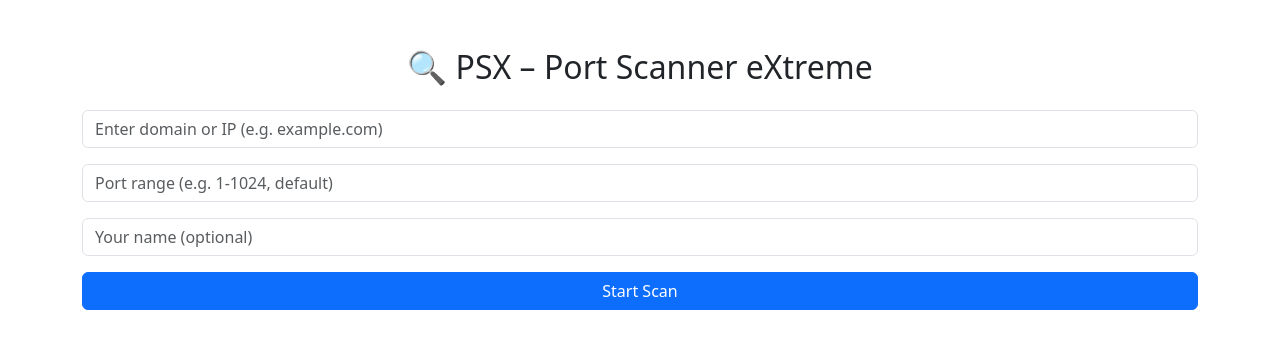
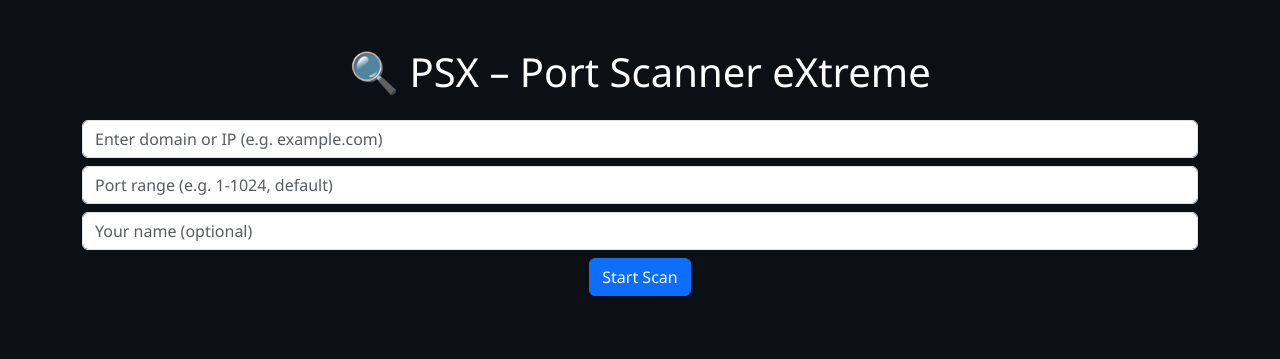
Before and after one commit to RishabSolemn/PSX, a Flask app: page / in a window 1280 px wide. Shown: the top 359 px of the page. Run offline with Flask 3, Linux system fonts and the light colour scheme.

Commit message:
Update index.html

```diff
--- a/templates/index.html
+++ b/templates/index.html
@@ -4,53 +4,82 @@
   <meta charset="UTF-8" />
   <meta name="viewport" content="width=device-width, initial-scale=1.0"/>
   <title>PSX – Port Scanner eXtreme</title>
-  <link href="https://cdn.jsdelivr.net/npm/bootstrap@5.3.3/dist/css/bootstrap.min.css" rel="stylesheet" />
+  <link href="https://cdn.jsdelivr.net/npm/bootstrap@5.3.3/dist/css/bootstrap.min.css" rel="stylesheet"/>
   <link rel="stylesheet" href="{{ url_for('static', filename='css/style.css') }}">
+  <style>
+    body {
+      background-color: #0c0f13;
+      color: white;
+      font-family: 'Segoe UI', sans-serif;
+    }
+    .modal-backdrop-premium {
+      position: fixed;
+      top: 0; left: 0; right: 0; bottom: 0;
+      background-color: rgba(0, 0, 0, 0.7);
+      backdrop-filter: blur(8px);
+      z-index: 1040;
+      display: flex;
+      align-items: center;
+      justify-content: center;
+    }
+    .popup-card-premium {
+      background: #1e1f26;
+      padding: 30px;
+      border-radius: 15px;
+      box-shadow: 0 0 30px rgba(0,255,255,0.2);
+      color: #fff;
+      text-align: center;
+      max-width: 400px;
+      width: 90%;
+    }
+    .popup-card-premium button {
+      min-width: 100px;
+    }
+  </style>
 </head>
 <body>
+  <div class="container py-5">
+    <h1 class="text-center mb-4">🔍 PSX – Port Scanner eXtreme</h1>
 
-<div class="scanner-container container py-5">
-  <h2 class="text-center mb-4">🔍 PSX – Port Scanner eXtreme</h2>
-  <form id="scanForm" class="mb-4">
-    <div class="mb-3">
-      <input type="text" id="host" class="form-control" placeholder="Enter domain or IP (e.g. example.com)" required />
+    <form id="scanForm" method="POST" action="/scan" class="text-center">
+      <input type="text" name="target" placeholder="Enter domain or IP (e.g. example.com)" class="form-control mb-2" required>
+      <input type="text" name="ports" placeholder="Port range (e.g. 1-1024, default)" class="form-control mb-2" required>
+      <input type="text" name="username" placeholder="Your name (optional)" class="form-control mb-2">
+      <button id="startScanBtn" type="submit" class="btn btn-primary">Start Scan</button>
+    </form>
+
+    <!-- Permission Modal -->
+    <div id="scanPermissionModal" class="modal-backdrop-premium" style="display: none;">
+      <div class="popup-card-premium">
+        <h4 class="mb-3">Permission Required</h4>
+        <p>Are you 16 years or older and do you have permission to scan this domain?</p>
+        <div class="d-flex justify-content-center gap-2 mt-3">
+          <button id="confirmScan" class="btn btn-success">Yes</button>
+          <button id="cancelScan" class="btn btn-danger">No</button>
+        </div>
+      </div>
     </div>
-    <div class="mb-3">
-      <input type="text" id="portRange" class="form-control" placeholder="Port range (e.g. 1-1024, default)" />
-    </div>
-    <div class="mb-3">
-      <input type="text" id="username" class="form-control" placeholder="Your name (optional)" />
-    </div>
-    <button type="submit" class="btn btn-primary w-100">Start Scan</button>
-  </form>
+  </div>
 
-  <div id="scanResult" class="mt-4" style="display:none;">
-    <h4>📊 Scan Results</h4>
-    <p><strong>Target:</strong> <span id="targetIP"></span></p>
-    <p><strong>Location:</strong> <span id="geoInfo"></span></p>
-    <p><strong>Threat Level:</strong> <span id="threatLevel" class="fw-bold"></span></p>
-    <div class="threat-bar mb-3">
-      <div class="threat-bar-inner" id="threatBar"></div>
-    </div>
-    <p><strong>Open Ports:</strong> <span id="openPorts"></span></p>
-  </div>
-</div>
+  <script>
+    const form = document.getElementById('scanForm');
+    const modal = document.getElementById('scanPermissionModal');
+    const confirmBtn = document.getElementById('confirmScan');
+    const cancelBtn = document.getElementById('cancelScan');
 
-<!-- Rasengan Loader -->
-<div id="loadingScreen" class="d-flex">
-  <img src="https://media.tenor.com/dR6cVPnYIvMAAAAC/naruto-rasengan.gif" class="rasengan-img" alt="Loading..." />
-</div>
+    form.addEventListener('submit', function(e) {
+      e.preventDefault();
+      modal.style.display = 'flex';
+    });
 
-<!-- Permission Popup -->
-<div id="permissionPopup" class="d-flex">
-  <div class="popup-card">
-    <h5>Allow PSX to scan this domain?</h5>
-    <p>This scan may take a few moments and access external systems.</p>
-    <button id="allowScan" class="btn btn-success me-2">Yes, Scan</button>
-    <button id="denyScan" class="btn btn-danger">No</button>
-  </div>
-</div>
+    confirmBtn.addEventListener('click', () => {
+      modal.style.display = 'none';
+      form.submit();
+    });
 
-<script src="{{ url_for('static', filename='js/script.js') }}"></script>
+    cancelBtn.addEventListener('click', () => {
+      window.close();
+    });
+  </script>
 </body>
 </html>
```
